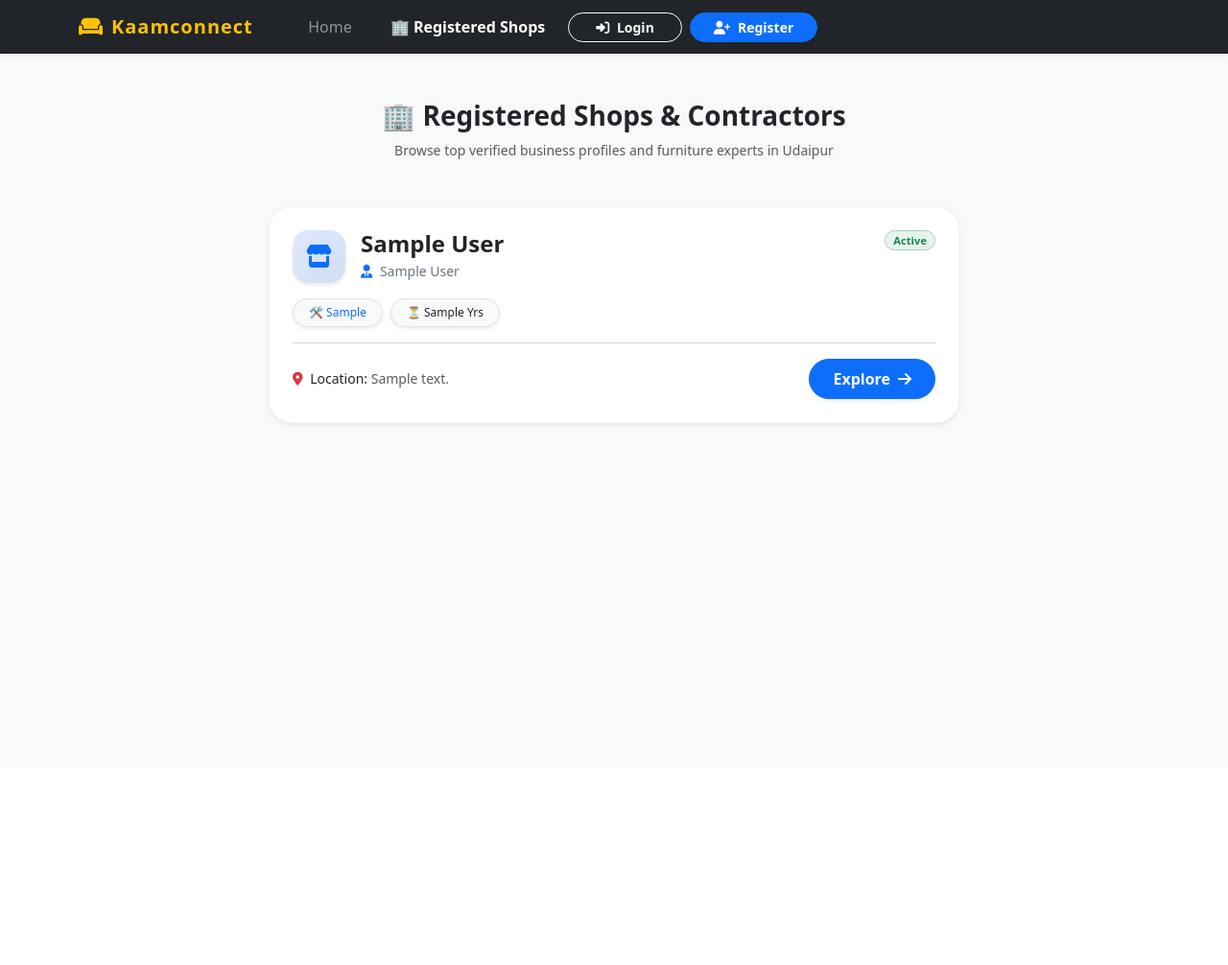
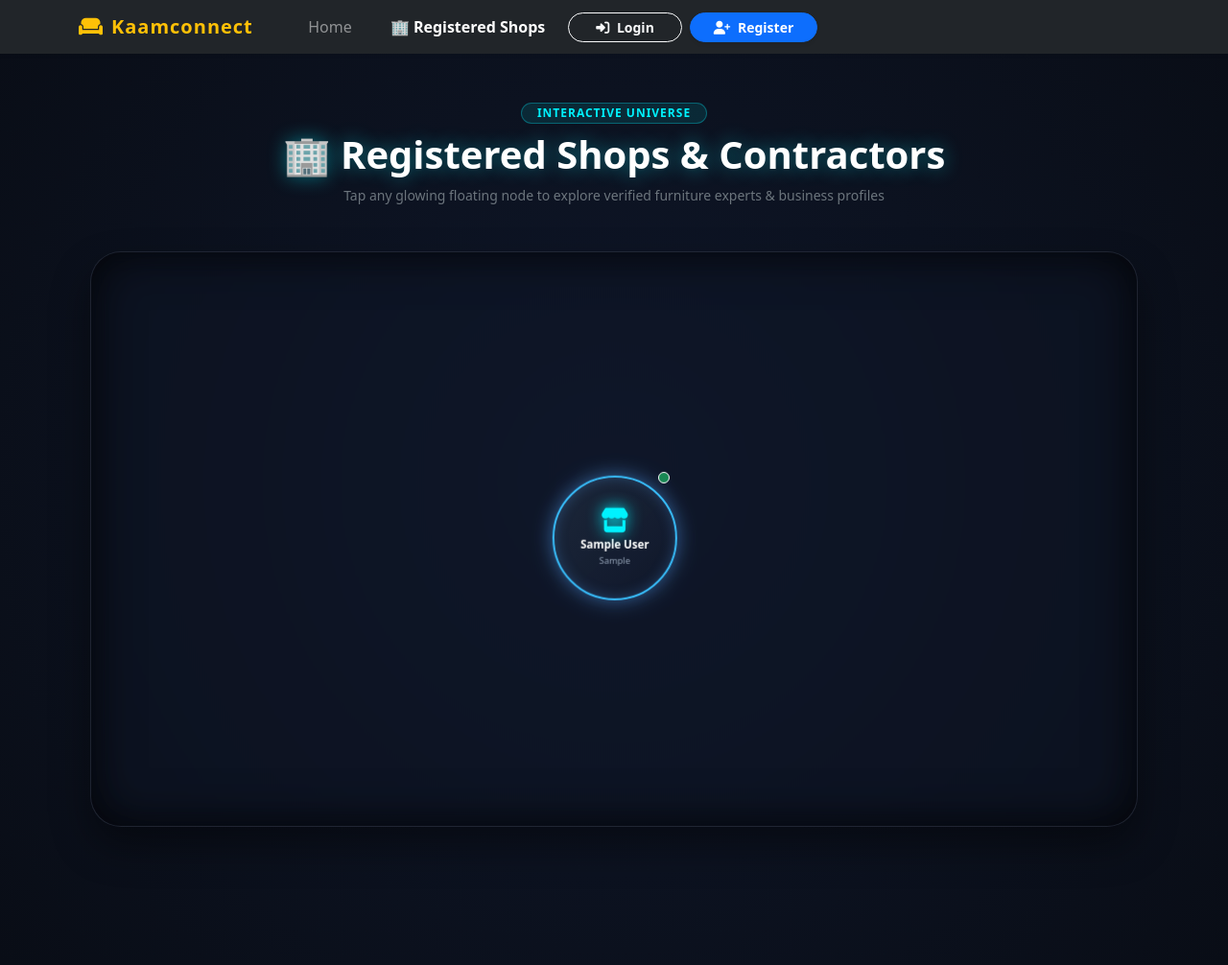
Before and after one commit to kaamconnect01/kaamconnect, a Flask app: template templates/shops.html in a window 1280 px wide. Shown: the whole page at 96% size. Before the commit the page ends 444 px from the top, so only its background shows below. Run offline with Flask 3, Linux system fonts and the light colour scheme; the template is opened without the code that fills it: values that come from a table or form of the project are taken from there, others are empty; tables that the repository leaves empty hold one stand-in row (values such as "Sample post"); some libraries are stand-ins or nearby versions.

Commit message:
Update shops.html

```diff
--- a/templates/shops.html
+++ b/templates/shops.html
@@ -1,126 +1,271 @@
 {% extends 'base.html' %}
 {% block content %}
 <style>
-    /* Premium App-Style Card CSS */
-    .premium-shop-card {
-        transition: all 0.3s ease;
-        border-radius: 24px !important; /* Ekdum round corners */
-        border: 1px solid rgba(0,0,0,0.04);
-        background: #ffffff;
+    /* =========================================
+       FUTURISTIC NEON FLOATING BUBBLE REDESIGN
+       ========================================= */
+    :root {
+        --neon-cyan: #00f2fe;
+        --neon-blue: #4facfe;
+        --neon-purple: #a855f7;
+        --neon-glow: rgba(0, 242, 254, 0.6);
     }
 
-    .premium-shop-card:hover {
-        transform: translateY(-5px);
-        box-shadow: 0 15px 30px rgba(0,0,0,0.08) !important;
+    body {
+        background: radial-gradient(circle at center, #0f172a 0%, #090d16 100%);
+        color: #f8fafc;
+        min-height: 100vh;
+        overflow-x: hidden;
     }
 
-    /* Icon box for premium look */
-    .shop-icon-box {
-        width: 55px;
-        height: 55px;
-        border-radius: 16px;
-        background: linear-gradient(135deg, #e0eafc 0%, #cfdef3 100%);
+    /* Universe / Constellation Container */
+    .bubble-universe-container {
+        position: relative;
+        width: 100%;
+        min-height: 75vh;
+        background: rgba(15, 23, 42, 0.4);
+        border-radius: 32px;
+        border: 1px solid rgba(255, 255, 255, 0.08);
+        box-shadow: inset 0 0 50px rgba(0, 0, 0, 0.8), 0 20px 40px rgba(0, 0, 0, 0.4);
+        backdrop-filter: blur(12px);
+        padding: 40px 20px;
+        overflow: hidden;
         display: flex;
+        flex-wrap: wrap;
         align-items: center;
         justify-content: center;
-        flex-shrink: 0;
+        gap: 35px;
     }
 
-    /* Mobile view specific spacing (Left/Right gap) */
-    @media (max-width: 767px) {
-        .mobile-card-wrapper {
-            padding-left: 12px;
-            padding-right: 12px;
+    /* Floating & Pulsing Animations */
+    @keyframes floatRandom1 {
+        0% { transform: translateY(0px) translateX(0px) rotate(0deg); }
+        50% { transform: translateY(-15px) translateX(10px) rotate(2deg); }
+        100% { transform: translateY(0px) translateX(0px) rotate(0deg); }
     }
-        .shop-title {
-            font-size: 1.15rem;
+
+    @keyframes floatRandom2 {
+        0% { transform: translateY(0px) translateX(0px) rotate(0deg); }
+        50% { transform: translateY(12px) translateX(-12px) rotate(-2deg); }
+        100% { transform: translateY(0px) translateX(0px) rotate(0deg); }
     }
+
+    @keyframes neonPulse {
+        0% { box-shadow: 0 0 15px rgba(0, 242, 254, 0.4), inset 0 0 10px rgba(0, 242, 254, 0.2); }
+        50% { box-shadow: 0 0 30px rgba(168, 85, 247, 0.8), inset 0 0 20px rgba(168, 85, 247, 0.4); border-color: #a855f7; }
+        100% { box-shadow: 0 0 15px rgba(0, 242, 254, 0.4), inset 0 0 10px rgba(0, 242, 254, 0.2); }
+    }
+
+    /* Circular Shop Bubble */
+    .shop-bubble {
+        width: 130px;
+        height: 130px;
+        border-radius: 50%;
+        background: linear-gradient(135deg, rgba(30, 41, 59, 0.9) 0%, rgba(15, 23, 42, 0.95) 100%);
+        border: 2px solid var(--neon-cyan);
+        display: flex;
+        flex-direction: column;
+        align-items: center;
+        justify-content: center;
+        text-align: center;
+        cursor: pointer;
+        padding: 12px;
+        position: relative;
+        animation: neonPulse 3s infinite ease-in-out, floatRandom1 6s infinite ease-in-out;
+        transition: transform 0.3s cubic-bezier(0.175, 0.885, 0.32, 1.275), background 0.3s ease;
+        z-index: 2;
+    }
+
+    .shop-bubble:nth-child(even) {
+        animation: neonPulse 3.5s infinite ease-in-out, floatRandom2 7s infinite ease-in-out;
+    }
+
+    .shop-bubble:hover {
+        transform: scale(1.18) translateY(-5px);
+        background: linear-gradient(135deg, #1e293b 0%, #334155 100%);
+        border-color: #fff;
+        z-index: 10;
+    }
+
+    .shop-bubble i {
+        font-size: 1.6rem;
+        color: var(--neon-cyan);
+        margin-bottom: 4px;
+        filter: drop-shadow(0 0 8px var(--neon-cyan));
+    }
+
+    .shop-bubble-title {
+        font-size: 0.72rem;
+        font-weight: 700;
+        color: #ffffff;
+        white-space: nowrap;
+        overflow: hidden;
+        text-overflow: ellipsis;
+        max-width: 100px;
+        margin-bottom: 2px;
+    }
+
+    .shop-bubble-sub {
+        font-size: 0.58rem;
+        color: #94a3b8;
+        white-space: nowrap;
+        overflow: hidden;
+        text-overflow: ellipsis;
+        max-width: 90px;
+    }
+
+    /* Interactive Popup Card Modal Style */
+    .bubble-popup-overlay {
+        position: fixed;
+        top: 0; left: 0; width: 100%; height: 100%;
+        background: rgba(9, 13, 22, 0.8);
+        backdrop-filter: blur(8px);
+        display: none;
+        align-items: center;
+        justify-content: center;
+        z-index: 9999;
+        animation: fadeIn 0.2s ease forwards;
+    }
+
+    .bubble-popup-card {
+        background: #1e293b;
+        border: 2px solid var(--neon-cyan);
+        border-radius: 24px;
+        padding: 30px;
+        width: 90%;
+        max-width: 420px;
+        box-shadow: 0 0 40px rgba(0, 242, 254, 0.3);
+        position: relative;
+        color: #fff;
+        text-align: left;
+        transform: scale(0.9);
+        animation: popScale 0.3s cubic-bezier(0.175, 0.885, 0.32, 1.275) forwards;
+    }
+
+    @keyframes popScale {
+        to { transform: scale(1); }
+    }
+
+    .close-popup-btn {
+        position: absolute;
+        top: 15px; right: 20px;
+        background: transparent;
+        border: none;
+        color: #94a3b8;
+        font-size: 1.4rem;
+        cursor: pointer;
+        transition: color 0.2s;
+    }
+    .close-popup-btn:hover { color: #fff; }
+
+    .neon-badge {
+        background: rgba(0, 242, 254, 0.1);
+        color: var(--neon-cyan);
+        border: 1px solid rgba(0, 242, 254, 0.3);
+        padding: 4px 12px;
+        border-radius: 50px;
+        font-size: 0.75rem;
+        font-weight: 600;
+    }
+
+    .btn-neon-action {
+        background: linear-gradient(135deg, var(--neon-cyan) 0%, var(--neon-blue) 100%);
+        color: #0f172a;
+        font-weight: 800;
+        border-radius: 50px;
+        border: none;
+        padding: 12px 24px;
+        box-shadow: 0 0 20px rgba(0, 242, 254, 0.4);
+        transition: all 0.2s ease;
+    }
+    .btn-neon-action:hover {
+        background: #fff;
+        box-shadow: 0 0 30px #fff;
+        color: #0f172a;
+        transform: scale(1.02);
     }
 </style>
 
 <div class="container my-4 my-md-5">
+    <!-- Header Section -->
     <div class="text-center mb-4 mb-md-5">
-        <h2 class="fw-bold text-dark fs-3">🏢 Registered Shops & Contractors</h2>
-        <p class="text-muted small px-3">Browse top verified business profiles and furniture experts in Udaipur</p>
+        <span class="badge px-3 py-1 rounded-pill mb-2" style="background: rgba(0, 242, 254, 0.1); color: #00f2fe; border: 1px solid rgba(0,242,254,0.3); font-size: 0.75rem; letter-spacing: 1px;">INTERACTIVE UNIVERSE</span>
+        <h2 class="fw-bold text-white display-6 mb-2" style="text-shadow: 0 0 20px rgba(0,242,254,0.4);">🏢 Registered Shops & Contractors</h2>
+        <p class="text-secondary small px-3">Tap any glowing floating node to explore verified furniture experts & business profiles</p>
     </div>
 
-    <div class="row justify-content-center">
-        <!-- Mobile wrapper added for perfect side spacing -->
-        <div class="col-lg-8 col-md-10 mobile-card-wrapper">
+    <!-- Bubble Universe Grid Container -->
+    <div class="bubble-universe-container">
 
         {% for shop in shops %}
-            <!-- Premium Card Start -->
-            <div class="card premium-shop-card shadow-sm mb-4">
-                <div class="card-body p-4">
-
-                    <!-- Top Section: Icon & Title -->
-                    <div class="d-flex align-items-start mb-3">
-                        <!-- Icon (Ab mobile me bhi dikhega) -->
-                        <div class="shop-icon-box text-primary me-3 shadow-sm">
-                            <i class="fa-solid fa-store fs-4"></i>
+        <!-- Circular Floating Shop Bubble -->
+        <div class="shop-bubble" onclick="openShopModal('{{ shop.shop_id if shop.shop_id else shop.id }}', '{{ shop.shop_name if shop.shop_name else "Premium Furniture Works" }}', '{{ shop.name or "Verified Partner" }}', '{{ shop.expertise or "General Expert" }}', '{{ shop.experience or "0" }}', '{{ shop.address or "Address not provided" }}', '{{ url_for("shop_detail", shop_id=(shop.shop_id if shop.shop_id else shop.id)) }}')">
+            <div class="position-absolute top-0 end-0 translate-middle p-1 bg-success border border-light rounded-circle" style="width: 12px; height: 12px;" title="Active"></div>
+            <i class="fa-solid fa-store"></i>
+            <span class="shop-bubble-title">{{ shop.shop_name if shop.shop_name else 'Premium Shop' }}</span>
+            <span class="shop-bubble-sub">{{ shop.expertise or 'Expert' }}</span>
         </div>
 
-                        <div class="flex-grow-1">
-                            <div class="d-flex justify-content-between align-items-start">
-                                <div>
-                                    <h4 class="fw-bold text-dark mb-1 text-capitalize shop-title">
-                                        {{ shop.shop_name if shop.shop_name else 'Premium Furniture Works' }}
-                                    </h4>
-                                    <p class="text-secondary mb-0 small fw-medium">
-                                        <i class="fa-solid fa-user-tie text-primary me-1"></i> {{ shop.name or 'Verified Partner' }}
-                                    </p>
-                                </div>
-                                <!-- Active Badge -->
-                                <span class="badge bg-success bg-opacity-10 text-success border border-success-subtle rounded-pill px-2 py-1 ms-2" style="font-size: 0.7rem;">
-                                    Active
-                                </span>
-                            </div>
-                        </div>
-                    </div>
-
-                    <!-- Middle Section: Badges -->
-                    <div class="d-flex flex-wrap gap-2 mb-3">
-                        <span class="badge bg-light text-primary border px-3 py-2 rounded-pill fw-medium shadow-sm">
-                            🛠️ {{ shop.expertise or 'General Expert' }}
-                        </span>
-                        <span class="badge bg-light text-dark border px-3 py-2 rounded-pill fw-medium shadow-sm">
-                            ⏳ {{ shop.experience or '0' }} Yrs
-                        </span>
-                    </div>
-
-                    <hr class="text-muted opacity-25">
-
-                    <!-- Bottom Section: Location & Button -->
-                    <div class="d-flex flex-column flex-md-row justify-content-between align-items-md-center gap-3">
-                        <!-- Location -->
-                        <div class="text-muted small pe-md-3">
-                            <i class="fa-solid fa-location-dot text-danger me-1"></i>
-                            <span class="fw-medium text-dark">Location:</span>
-                            {{ shop.address or 'Address not provided' }}
-                        </div>
-
-                        <!-- Action Button -->
-                        <div class="flex-shrink-0">
-                            <a href="{{ url_for('shop_detail', shop_id=shop.id) }}" class="btn btn-primary rounded-pill px-4 py-2 fw-bold w-100 shadow-sm d-flex align-items-center justify-content-center">
-                                Explore <i class="fa-solid fa-arrow-right ms-2"></i>
-                            </a>
-                        </div>
-                    </div>
-
-                </div>
-            </div>
-            <!-- Premium Card End -->
-
         {% else %}
-            <!-- Empty State -->
-            <div class="text-center my-5 p-5 bg-white rounded-4 shadow-sm border" style="border-radius: 24px !important;">
-                <i class="fa-solid fa-shop-slash text-muted opacity-50" style="font-size: 4rem;"></i>
-                <h4 class="text-dark fw-bold mt-3">No Shops Found</h4>
-                <p class="text-muted mb-0">Abhi tak koi dukan register nahi hui hai.</p>
+        <!-- Empty State Inside Universe -->
+        <div class="text-center py-5 w-100">
+            <i class="fa-solid fa-satellite-dish text-secondary opacity-50 mb-3" style="font-size: 4rem;"></i>
+            <h4 class="text-white fw-bold">No Active Nodes Found</h4>
+            <p class="text-secondary small mb-0">Abhi tak network me koi dukan register nahi hui hai.</p>
         </div>
         {% endfor %}
 
     </div>
 </div>
+
+<!-- Interactive Floating Popup Modal -->
+<div class="bubble-popup-overlay" id="shopPopupModal" onclick="closeShopModalOutside(event)">
+    <div class="bubble-popup-card">
+        <button class="close-popup-btn" onclick="closeShopModal()"><i class="fa-solid fa-xmark"></i></button>
+
+        <div class="d-flex align-items-center mb-3">
+            <div class="p-3 rounded-4 me-3 text-dark" style="background: linear-gradient(135deg, #00f2fe 0%, #4facfe 100%);">
+                <i class="fa-solid fa-store fs-3"></i>
             </div>
+            <div>
+                <span class="neon-badge mb-1 d-inline-block">Verified Node</span>
+                <h4 class="fw-bold text-white mb-0 text-capitalize" id="modalShopName">Shop Name</h4>
+            </div>
+        </div>
+
+        <div class="bg-dark bg-opacity-50 p-3 rounded-4 mb-3 border border-secondary border-opacity-25">
+            <p class="mb-2 text-secondary small"><i class="fa-solid fa-user-tie text-info me-2"></i> Owner: <span class="text-white fw-semibold" id="modalOwnerName">-</span></p>
+            <p class="mb-2 text-secondary small"><i class="fa-solid fa-screwdriver-wrench text-warning me-2"></i> Expertise: <span class="text-white fw-semibold" id="modalExpertise">-</span></p>
+            <p class="mb-2 text-secondary small"><i class="fa-solid fa-clock text-success me-2"></i> Experience: <span class="text-white fw-semibold" id="modalExperience">-</span> Years</p>
+            <p class="mb-0 text-secondary small"><i class="fa-solid fa-location-dot text-danger me-2"></i> Location: <span class="text-white fw-semibold" id="modalAddress">-</span></p>
+        </div>
+
+        <a href="#" id="modalExploreBtn" class="btn btn-neon-action w-100 py-3 text-center fw-bold text-uppercase tracking-wider text-decoration-none d-block">
+            Explore Full Profile <i class="fa-solid fa-arrow-right ms-2"></i>
+        </a>
+    </div>
+</div>
+
+<script>
+    function openShopModal(id, shopName, ownerName, expertise, experience, address, detailUrl) {
+        document.getElementById('modalShopName').innerText = shopName;
+        document.getElementById('modalOwnerName').innerText = ownerName;
+        document.getElementById('modalExpertise').innerText = expertise;
+        document.getElementById('modalExperience').innerText = experience;
+        document.getElementById('modalAddress').innerText = address;
+        document.getElementById('modalExploreBtn').href = detailUrl;
+
+        document.getElementById('shopPopupModal').style.display = 'flex';
+    }
+
+    function closeShopModal() {
+        document.getElementById('shopPopupModal').style.display = 'none';
+    }
+
+    function closeShopModalOutside(event) {
+        if (event.target === document.getElementById('shopPopupModal')) {
+            closeShopModal();
+        }
+    }
+</script>
 {% endblock %}
```
Lines whose indentation alone changed are shown as unchanged.
